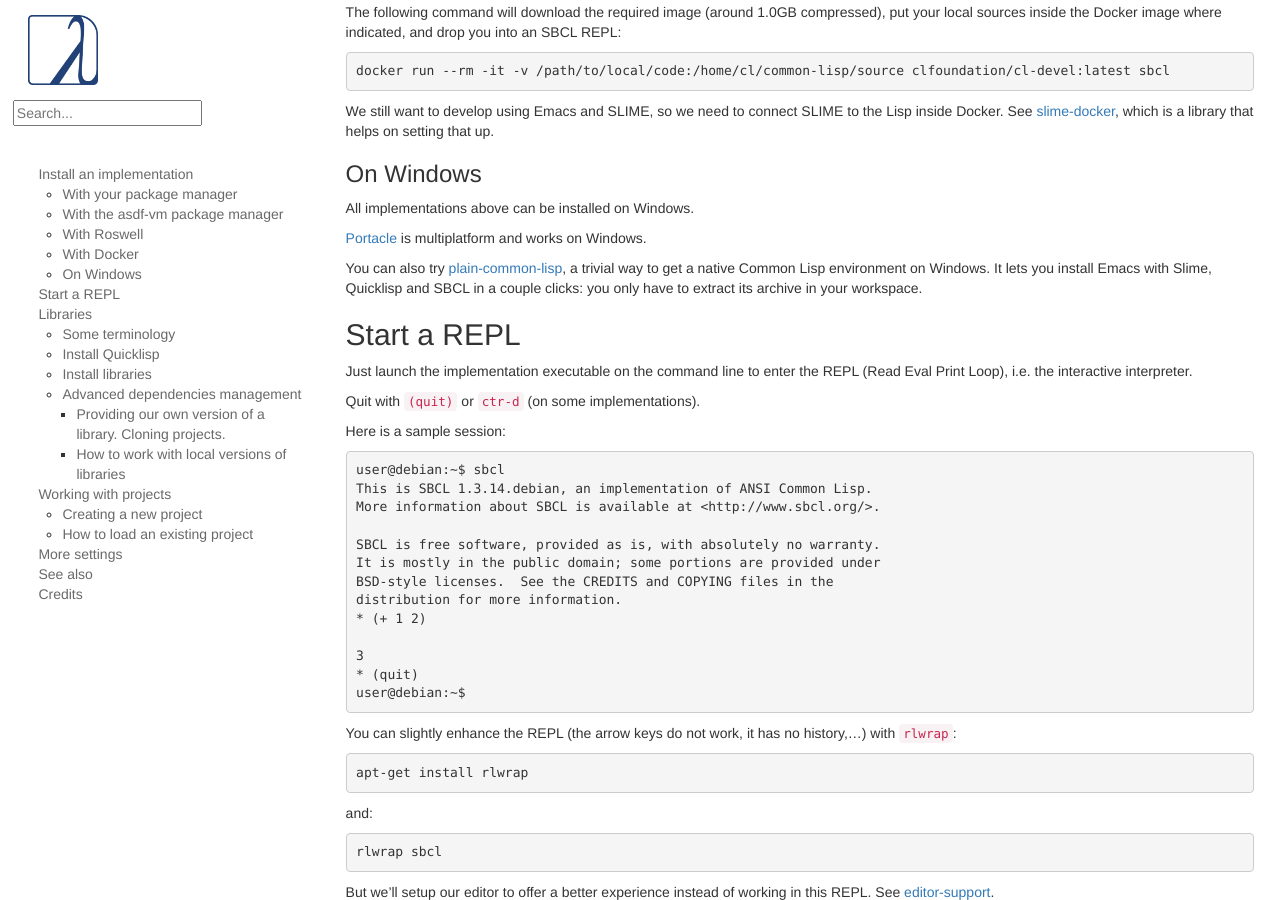
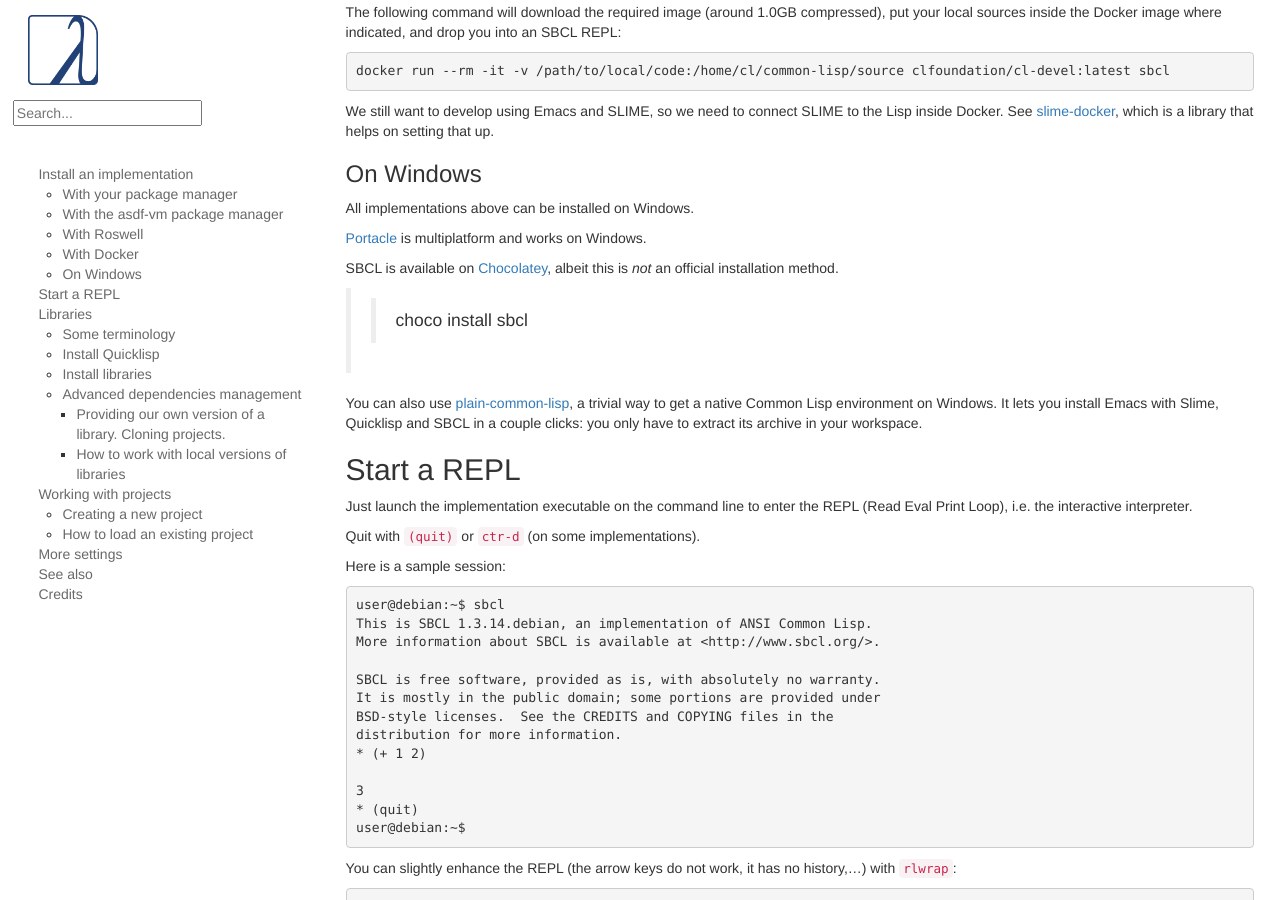
Before and after one commit to LispCookbook/cl-cookbook, a Jekyll site: the page built from getting-started.md, in a window 1280 px wide and 900 px high, scrolled down 1379 px. Built offline with Jekyll 4.4.1, drawn with Linux system fonts in a browser that asks for light colours.

Commit message:
windows: mention SBCL on Chocolatey

```diff
--- a/getting-started.md
+++ b/getting-started.md
@@ -97,7 +97,13 @@
 
 [Portacle](https://shinmera.github.io/portacle/) is multiplatform and works on Windows.
 
-You can also try
+SBCL is available on
+[Chocolatey](https://community.chocolatey.org/packages/sbcl), albeit
+this is *not* an official installation method.
+
+> > choco install sbcl
+
+You can also use
 [plain-common-lisp](https://github.com/pascalcombier/plain-common-lisp/),
 a trivial way to get a native Common Lisp environment on Windows. It
 lets you install Emacs with Slime, Quicklisp and SBCL in a couple
```
